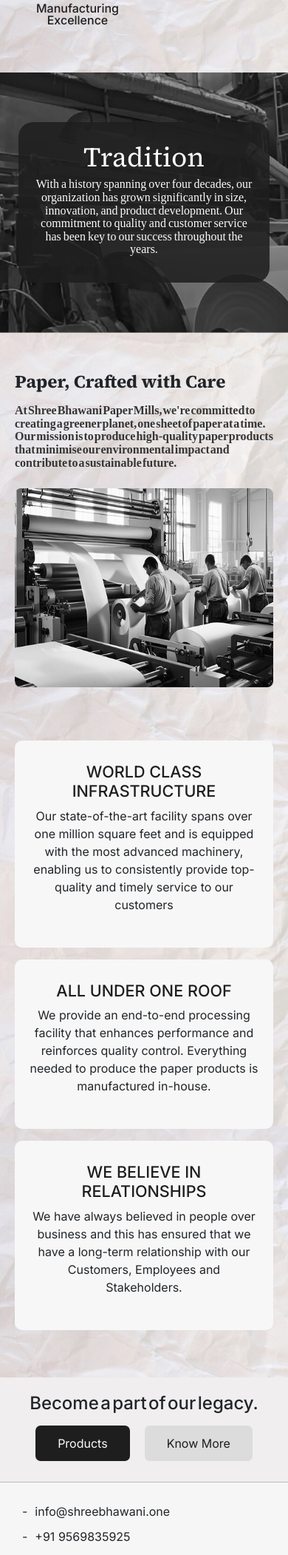
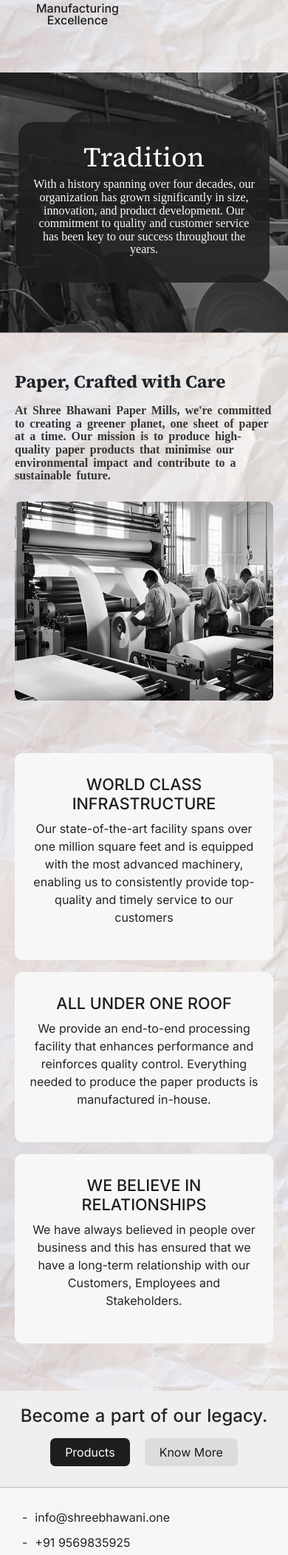
Before and after one commit to priyesshrai/sbpml, a PHP site: page / in a window 390 px wide. Shown: the part 1854-3956 px from the top of the page at 74% size. Run offline with PHP 8.4, Linux system fonts and the light colour scheme; some libraries are stand-ins or nearby versions; some web fonts are replaced.

Commit message:
update css

```diff
--- a/public/css/style.css
+++ b/public/css/style.css
@@ -584,24 +584,23 @@ footer {
     align-items: center;
     justify-content: center;
 
-    .menu-logo{
+    .menu-logo {
       position: relative;
       width: 100%;
 
-      img{
+      img {
         height: 30px;
-
       }
-      a{
+      a {
         text-decoration: none;
         color: var(--dark-color);
       }
     }
-    .menu-social{
+    .menu-social {
       position: relative;
       width: 100%;
 
-      .social-icon-container{
+      .social-icon-container {
         position: relative;
         width: 100%;
         display: flex;
@@ -609,7 +608,7 @@ footer {
         align-items: center;
         justify-content: center;
 
-        a{
+        a {
           text-decoration: none;
           color: var(--dark-color);
           font-size: 25px;
@@ -699,7 +698,7 @@ footer {
     display: flex;
     z-index: 999;
   }
-  .menu-logo-container{
+  .menu-logo-container {
     display: block;
   }
   .header .nav .links-container {
@@ -772,6 +771,12 @@ footer {
   .bg-card {
     margin: 45px 0;
     justify-content: center;
+  }
+  .desc-container .desc-content .description p {
+    word-spacing: 3px;
+  }
+  .cta-container .cta-title {
+    word-spacing: 1px;
   }
 }
 
@@ -850,6 +855,12 @@ footer {
   .base-footer {
     padding: 0 20px 15px 20px;
   }
+  .cta-container .cta-btn-container a {
+    padding: 7px 20px;
+  }
+  .banner-card p {
+    word-spacing: 0;
+  }
 }
 
 @media (max-width: 400px) {
```
